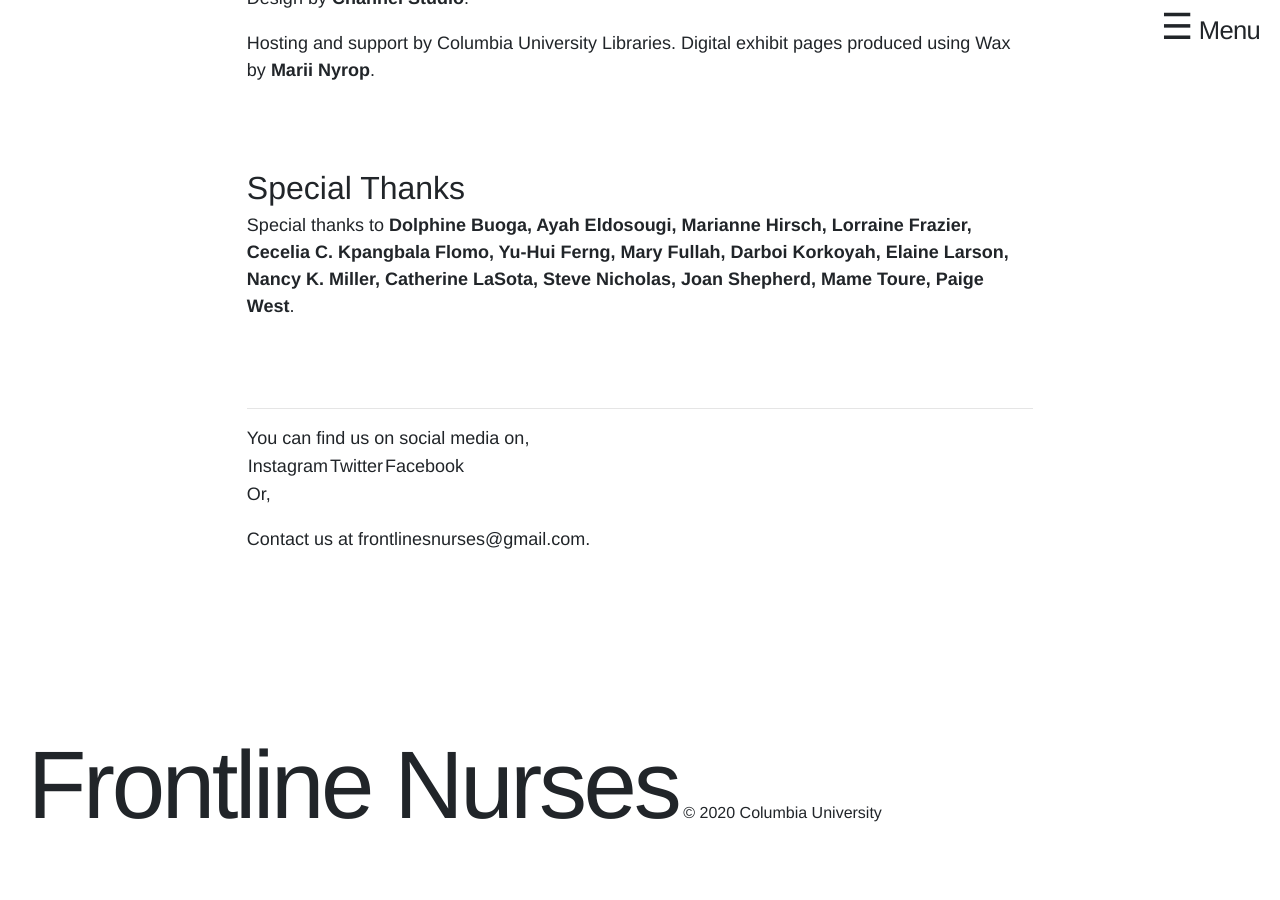
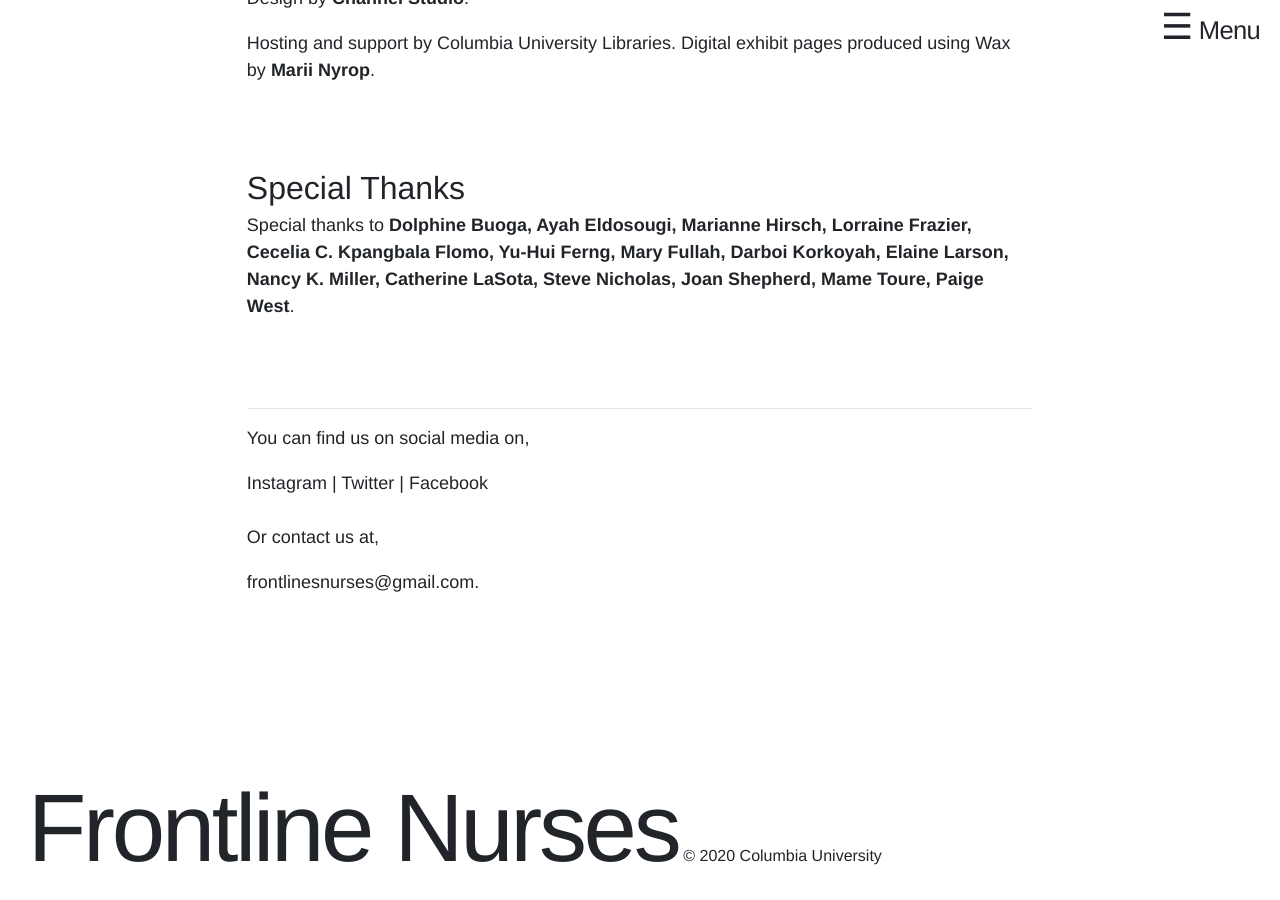
Before and after one commit to elotroalex/frontlines, a Jekyll site: the page built from pages/about.md, in a window 1280 px wide and 900 px high, scrolled down 4724 px. Built offline with Jekyll 4.4.1, drawn with Linux system fonts in a browser that asks for light colours; some web fonts are replaced; before the commit the page ends 5581 px from its top, so only the background shows below that.

Commit message:
added social media temp solution

```diff
--- a/pages/about.md
+++ b/pages/about.md
@@ -221,8 +221,9 @@ Nicholas, Joan Shepherd, Mame Toure, Paige West**.
 
 You can find us on social media on,
 
-[Instagram](https://www.instagram.com/frontlinenursesandmidwives/) | [Twitter](https://twitter.com/OFrontlines) | [Facebook](https://www.facebook.com/frontlinenursesandmidwives)
+[Instagram](https://www.instagram.com/frontlinenursesandmidwives/) \| [Twitter](https://twitter.com/OFrontlines) \| [Facebook](https://www.facebook.com/frontlinenursesandmidwives)
+<br>
+<br>
+Or contact us at,
 
-Or,
-
-Contact us at frontlinesnurses@gmail.com.
+frontlinesnurses@gmail.com.
```
